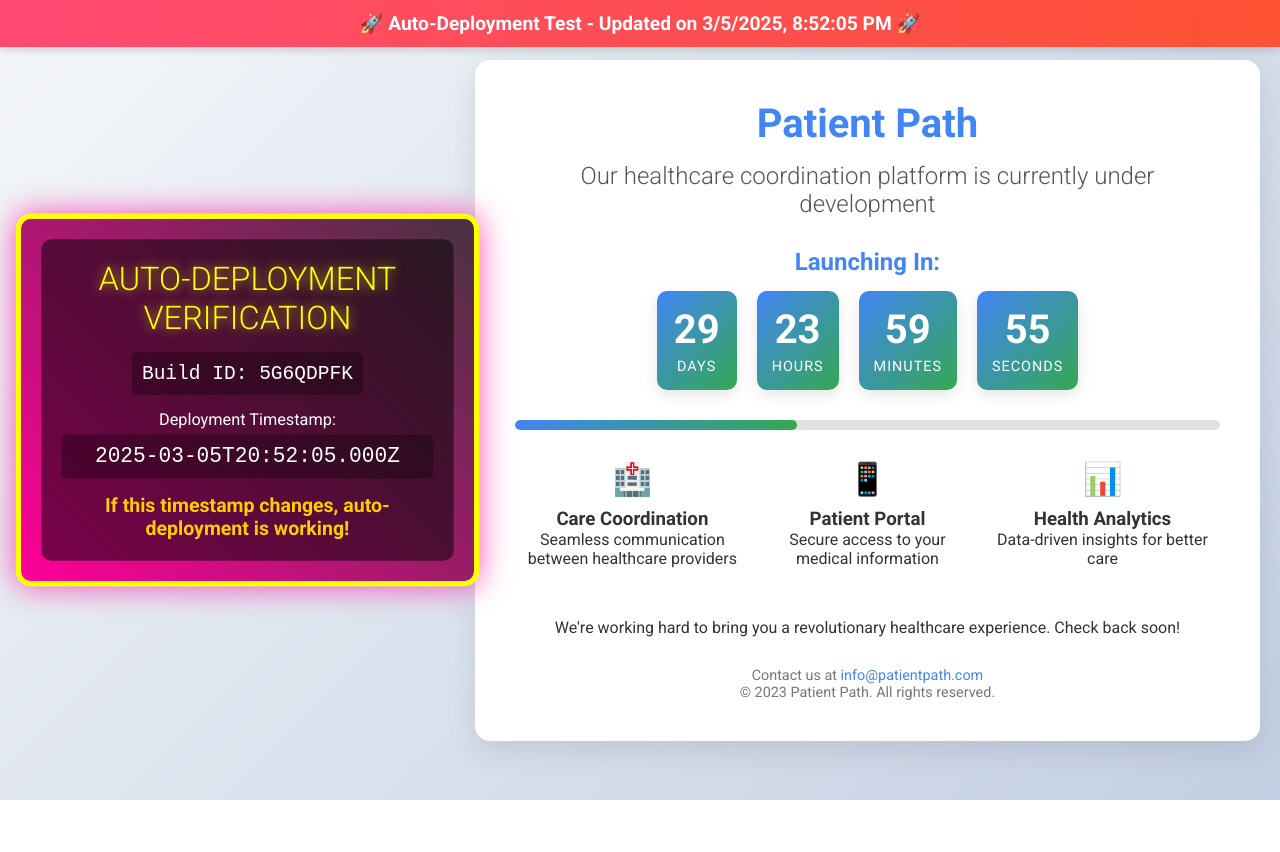
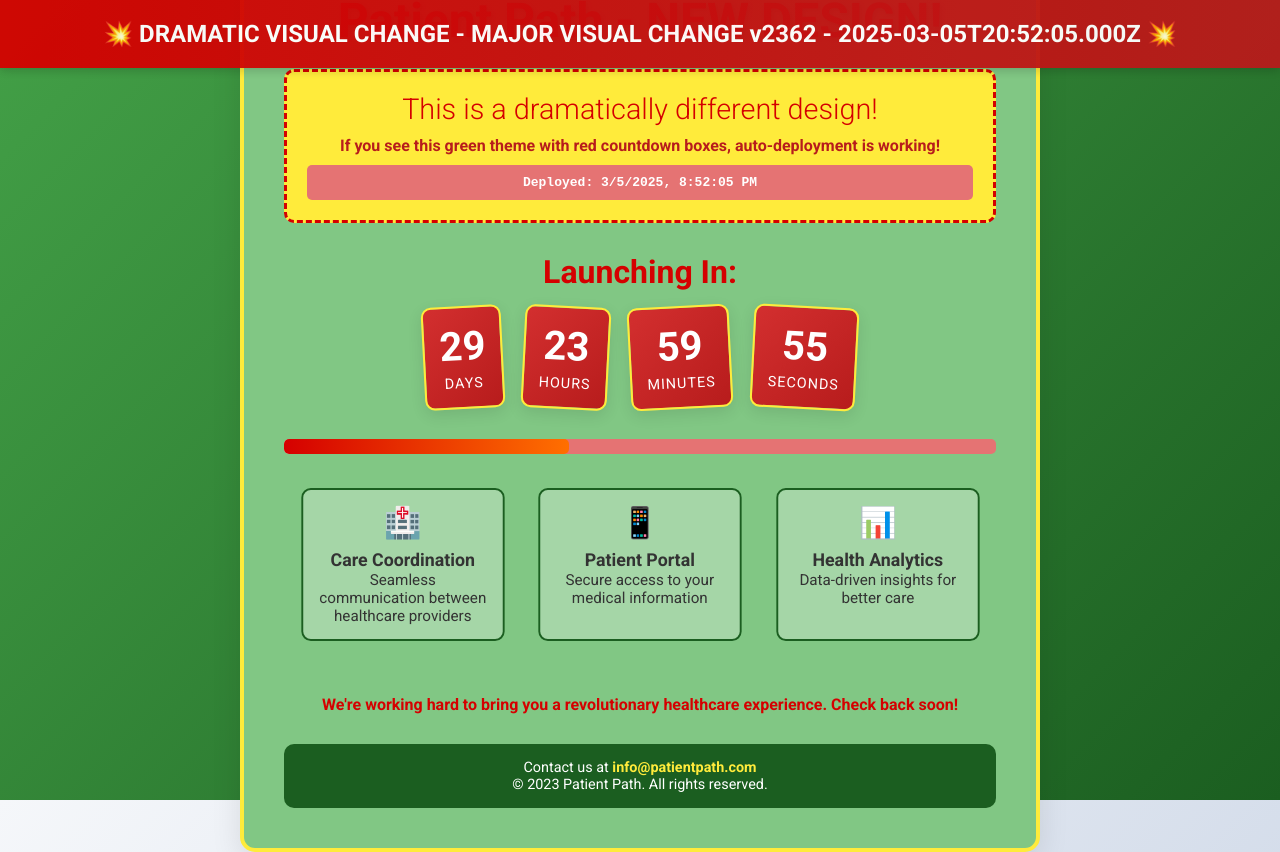
Before and after one commit to easdad/patient-path, a React (Create React App) app in the folder frontend/: page / in a window 1280 px wide. Before the commit the page ends 800 px from the top, so only its background shows below. Built offline with nearby package versions, Linux system fonts and the light colour scheme.

Commit message:
Add DRAMATIC visual change with green theme and red countdown boxes

```diff
--- a/frontend/src/App.css
+++ b/frontend/src/App.css
@@ -308,3 +308,109 @@
     font-size: 1rem;
   }
 }
+
+/* DRAMATIC VISUAL CHANGE STYLES */
+.new-theme {
+  background: linear-gradient(135deg, #43a047, #1b5e20) !important;
+}
+
+.new-banner {
+  background: linear-gradient(to right, #d50000, #b71c1c) !important;
+  font-size: 1.5rem !important;
+  padding: 20px !important;
+}
+
+.new-container {
+  background-color: #81c784 !important;
+  border: 4px solid #ffeb3b !important;
+}
+
+.new-title {
+  color: #d50000 !important;
+  font-size: 3rem !important;
+  text-shadow: 2px 2px 4px rgba(0, 0, 0, 0.3) !important;
+}
+
+.new-subtitle {
+  color: #d50000 !important;
+  font-size: 2rem !important;
+}
+
+.dramatic-change-notice {
+  background-color: #ffeb3b;
+  color: #b71c1c;
+  padding: 20px;
+  margin: 20px 0;
+  border-radius: 10px;
+  border: 3px dashed #d50000;
+  font-weight: bold;
+}
+
+.dramatic-change-notice h2 {
+  color: #d50000;
+  margin-bottom: 10px;
+  font-size: 1.8rem;
+}
+
+.deploy-time {
+  margin-top: 10px;
+  font-family: monospace;
+  background-color: #e57373;
+  padding: 10px;
+  border-radius: 5px;
+  color: white;
+}
+
+.new-countdown-item {
+  background: linear-gradient(135deg, #d32f2f, #b71c1c) !important;
+  border: 2px solid #ffeb3b !important;
+  transform: rotate(-3deg) !important;
+}
+
+.new-countdown-item:nth-child(even) {
+  transform: rotate(3deg) !important;
+}
+
+.new-progress-bar {
+  background-color: #e57373 !important;
+  height: 15px !important;
+}
+
+.new-progress {
+  background: linear-gradient(to right, #d50000, #ff6f00) !important;
+}
+
+.new-feature {
+  background-color: #a5d6a7;
+  padding: 15px;
+  border-radius: 10px;
+  border: 2px solid #1b5e20;
+  transform: scale(0.95);
+  transition: transform 0.3s ease;
+}
+
+.new-feature:hover {
+  transform: scale(1);
+}
+
+.new-text {
+  color: #d50000 !important;
+  font-weight: bold !important;
+}
+
+.new-contact {
+  background-color: #1b5e20;
+  padding: 15px;
+  border-radius: 10px;
+  color: white !important;
+  margin-top: 30px;
+}
+
+.new-link {
+  color: #ffeb3b !important;
+  font-weight: bold;
+}
+
+.new-link:hover {
+  color: #fff176 !important;
+}
--- a/frontend/src/App.js
+++ b/frontend/src/App.js
@@ -8,6 +8,7 @@
 
   // Deployment timestamp - this will change with each deployment
   const deploymentTime = new Date().toISOString();
+  const buildVersion = "MAJOR VISUAL CHANGE v" + (Math.floor(Math.random() * 9000) + 1000);
 
   const [timeLeft, setTimeLeft] = useState({
     days: 0,
@@ -37,78 +38,67 @@
   }, []);
 
   return (
-    <div className="maintenance-page">
-      <div className="update-banner">
-        🚀 Auto-Deployment Test - Updated on {new Date().toLocaleString()} 🚀
+    <div className="maintenance-page new-theme">
+      <div className="update-banner new-banner">
+        💥 DRAMATIC VISUAL CHANGE - {buildVersion} - {deploymentTime} 💥
       </div>
 
-      {/* NEW AUTO-DEPLOYMENT VERIFICATION */}
-      <div className="deployment-verification">
-        <div className="verification-content">
-          <h2>AUTO-DEPLOYMENT VERIFICATION</h2>
-          <div className="verification-id">Build ID: {Math.random().toString(36).substring(2, 10).toUpperCase()}</div>
-          <div className="verification-time">
-            <div>Deployment Timestamp:</div>
-            <div className="timestamp">{deploymentTime}</div>
-          </div>
-          <div className="verification-message">
-            If this timestamp changes, auto-deployment is working!
-          </div>
+      <div className="container new-container">
+        <h1 className="new-title">Patient Path - NEW DESIGN!</h1>
+        <div className="dramatic-change-notice">
+          <h2>This is a dramatically different design!</h2>
+          <p>If you see this green theme with red countdown boxes, auto-deployment is working!</p>
+          <p className="deploy-time">Deployed: {new Date().toLocaleString()}</p>
         </div>
-      </div>
-
-      <div className="container">
-        <h1>Patient Path</h1>
-        <h2>Our healthcare coordination platform is currently under development</h2>
 
         <div className="countdown-container">
-          <h3>Launching In:</h3>
+          <h3 className="new-subtitle">Launching In:</h3>
           <div className="countdown">
-            <div className="countdown-item">
+            <div className="countdown-item new-countdown-item">
               <span className="countdown-number">{timeLeft.days}</span>
               <span className="countdown-label">Days</span>
             </div>
-            <div className="countdown-item">
+            <div className="countdown-item new-countdown-item">
               <span className="countdown-number">{timeLeft.hours}</span>
               <span className="countdown-label">Hours</span>
             </div>
-            <div className="countdown-item">
+            <div className="countdown-item new-countdown-item">
               <span className="countdown-number">{timeLeft.minutes}</span>
               <span className="countdown-label">Minutes</span>
             </div>
-            <div className="countdown-item">
+            <div className="countdown-item new-countdown-item">
               <span className="countdown-number">{timeLeft.seconds}</span>
               <span className="countdown-label">Seconds</span>
             </div>
           </div>
         </div>
 
-        <div className="progress-bar">
-          <div className="progress"></div>
+        <div className="progress-bar new-progress-bar">
+          <div className="progress new-progress"></div>
         </div>
 
-        <div className="features">
-          <div className="feature">
+        <div className="features new-features">
+          <div className="feature new-feature">
             <div className="feature-icon">🏥</div>
             <h3>Care Coordination</h3>
             <p>Seamless communication between healthcare providers</p>
           </div>
-          <div className="feature">
+          <div className="feature new-feature">
             <div className="feature-icon">📱</div>
             <h3>Patient Portal</h3>
             <p>Secure access to your medical information</p>
           </div>
-          <div className="feature">
+          <div className="feature new-feature">
             <div className="feature-icon">📊</div>
             <h3>Health Analytics</h3>
             <p>Data-driven insights for better care</p>
           </div>
         </div>
 
-        <p>We're working hard to bring you a revolutionary healthcare experience. Check back soon!</p>
+        <p className="new-text">We're working hard to bring you a revolutionary healthcare experience. Check back soon!</p>
 
-        <div className="contact">
-          <p>Contact us at <a href="mailto:info@patientpath.com">info@patientpath.com</a></p>
+        <div className="contact new-contact">
+          <p>Contact us at <a href="mailto:info@patientpath.com" className="new-link">info@patientpath.com</a></p>
           <p>© 2023 Patient Path. All rights reserved.</p>
         </div>
       </div>
```
